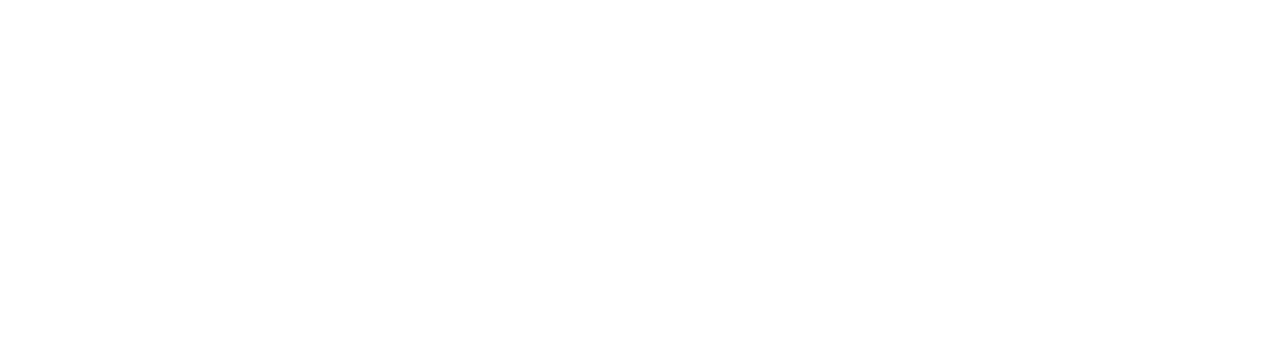
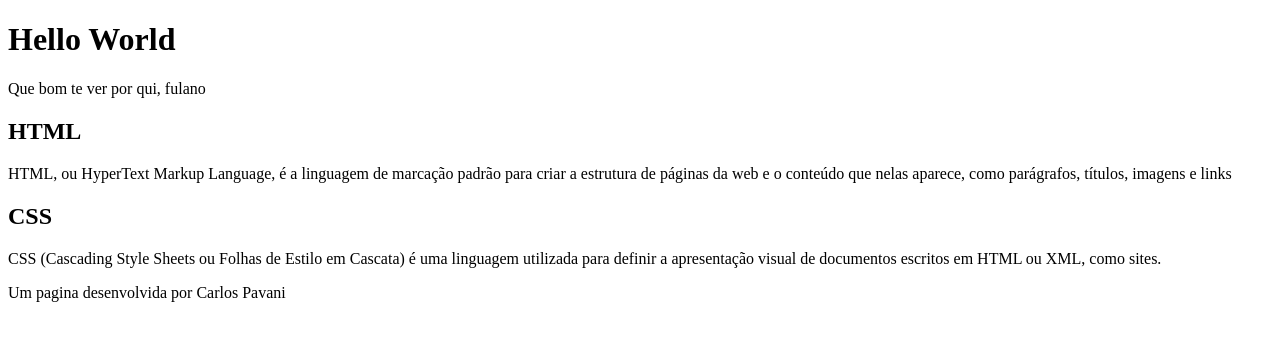
Before and after one commit to carlospavani-collab/helloworld, a plain HTML site: page Index.html in a window 1280 px wide. Drawn offline with Linux system fonts and the light colour scheme.

Commit message:
Informacoes basicas da pagina

```diff
--- a/Index.html
+++ b/Index.html
@@ -6,6 +6,25 @@
     <title>Hello World</title>
 </head>
 <body>
+    <header>
+        <h1>Hello World</h1>
+        <p>Que bom te ver por qui, fulano</p>
+
+    </header>
+
+
+    <section>
+        <h2>HTML</h2>
+        <p>HTML, ou HyperText Markup Language, é a linguagem de marcação padrão para criar a estrutura de páginas da web e o conteúdo que nelas aparece, como parágrafos, títulos, imagens e links</p>
+        <h2>CSS</h2>
+        <p>CSS (Cascading Style Sheets ou Folhas de Estilo em Cascata) é uma linguagem utilizada para definir a apresentação visual de documentos escritos em HTML ou XML, como sites.</p>
+
+    </section>
+
+    <footer>
+        <p>Um pagina desenvolvida por Carlos Pavani</p>
+
+    </footer>
 
 </body>
 </html>
```
